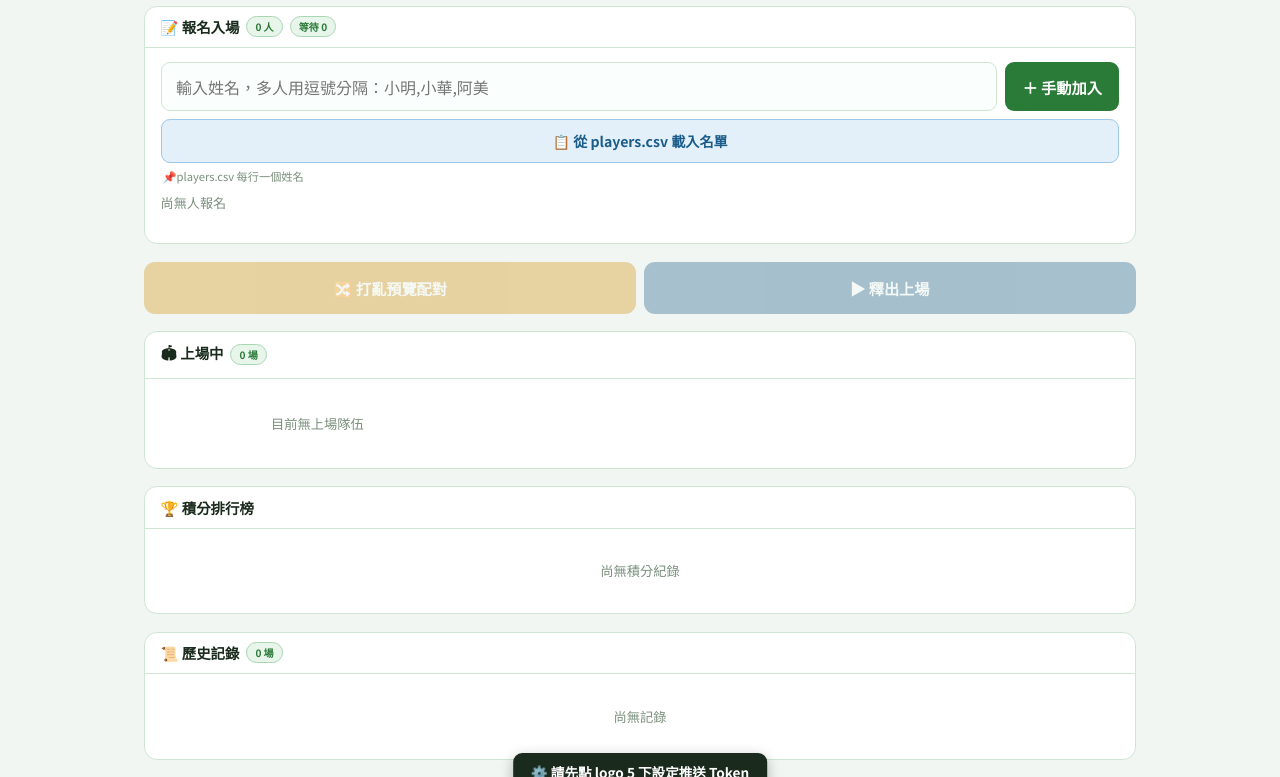
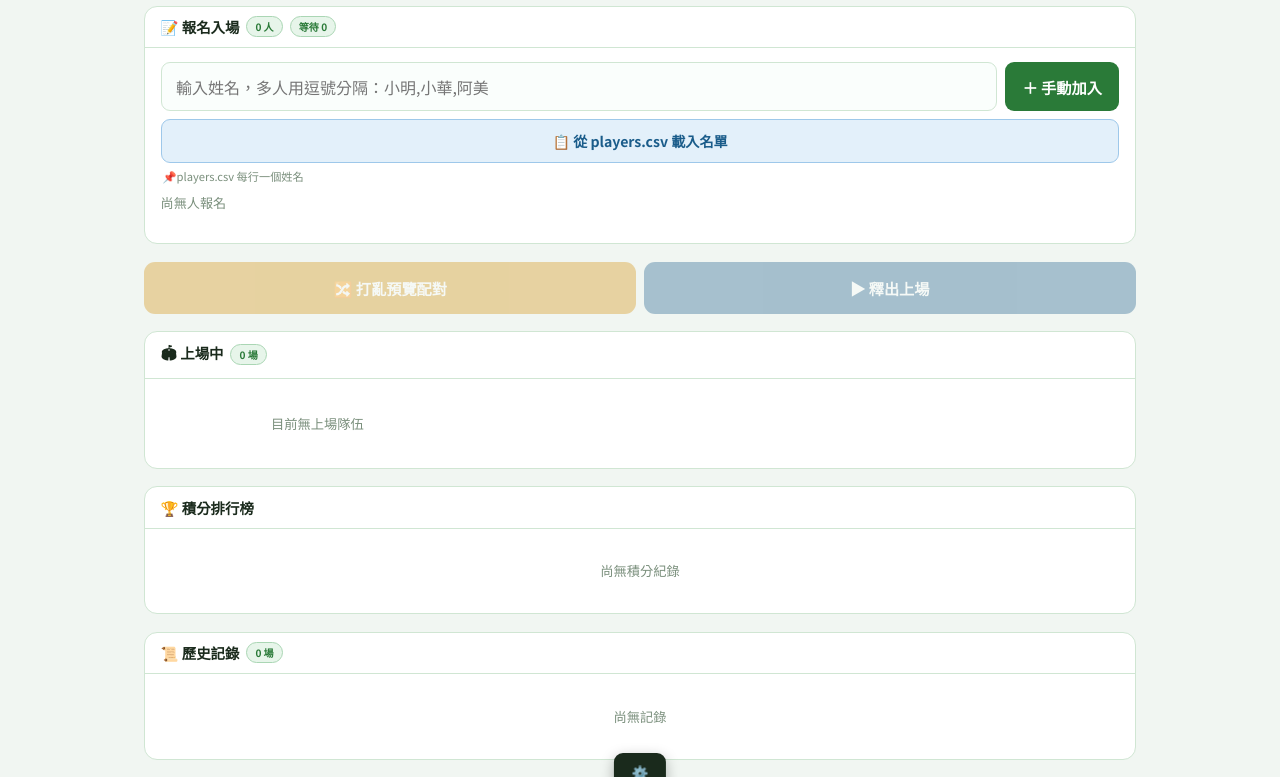
Before and after one commit to shinhuahlee/pickball_game, a plain HTML site: page index.html in a window 1280 px wide. Both pictures are taken after a click on the button "☁️ 推送GitHub". Shown: the part 70-847 px from the top of the page. Drawn offline with nearby package versions, Linux system fonts and the light colour scheme.

Commit message:
Add files via upload

```diff
--- a/index.html
+++ b/index.html
@@ -1574,7 +1574,7 @@
     function pushToGitHub() {
       const enc = localStorage.getItem('pb_token_enc')
       if (!enc) {
-        toast('⚙️ 請先點 logo 5 下設定推送 Token')
+        toast('⚙️') // '⚙️ 請先點 logo 5 下設定推送 Token'
         return
       }
       document.getElementById('push-pw').value = ''
```
